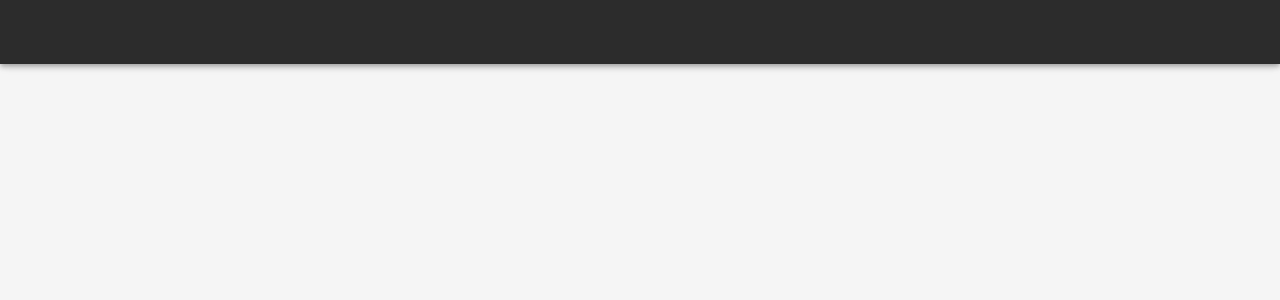
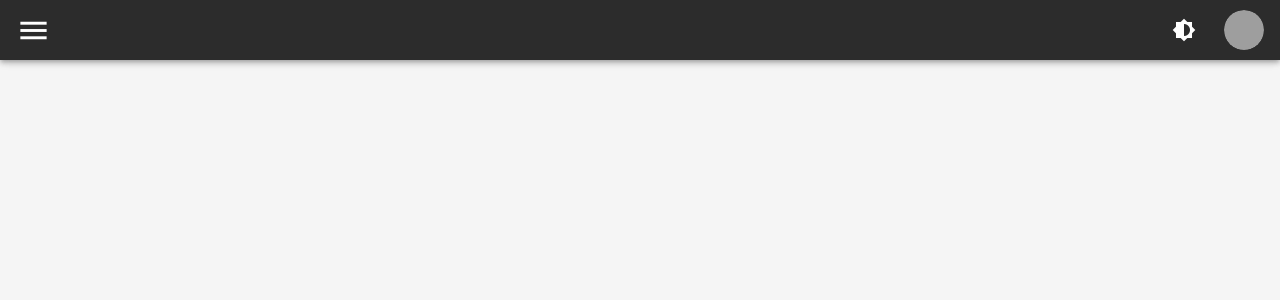
Before and after one commit to NoteHub-official/NoteHub, a Vue app in the folder frontend/: page /dashboard in a window 1280 px wide. Shown: the top 300 px of the page. Built offline with nearby package versions, Linux system fonts and the light colour scheme; grey boxes are pictures that could not be loaded.

Commit message:
initial page setup

```diff
--- a/frontend/public/index.html
+++ b/frontend/public/index.html
@@ -1,17 +1,27 @@
 <!DOCTYPE html>
 <html lang="en">
   <head>
-    <meta charset="utf-8">
-    <meta http-equiv="X-UA-Compatible" content="IE=edge">
-    <meta name="viewport" content="width=device-width,initial-scale=1.0">
-    <link rel="icon" href="<%= BASE_URL %>favicon.ico">
+    <meta charset="utf-8" />
+    <meta http-equiv="X-UA-Compatible" content="IE=edge" />
+    <meta name="viewport" content="width=device-width,initial-scale=1.0" />
+    <link rel="icon" href="<%= BASE_URL %>favicon.ico" />
     <title><%= htmlWebpackPlugin.options.title %></title>
-    <link rel="stylesheet" href="https://fonts.googleapis.com/css?family=Roboto:100,300,400,500,700,900">
-    <link rel="stylesheet" href="https://cdn.jsdelivr.net/npm/@mdi/font@latest/css/materialdesignicons.min.css">
+    <link
+      rel="stylesheet"
+      href="https://fonts.googleapis.com/css?family=Roboto:100,300,400,500,700,900"
+    />
+    <link
+      rel="stylesheet"
+      href="https://cdn.jsdelivr.net/npm/@mdi/font@latest/css/materialdesignicons.min.css"
+    />
+    <link href="https://fonts.googleapis.com/css?family=Material+Icons" rel="stylesheet" />
   </head>
   <body>
     <noscript>
-      <strong>We're sorry but <%= htmlWebpackPlugin.options.title %> doesn't work properly without JavaScript enabled. Please enable it to continue.</strong>
+      <strong
+        >We're sorry but <%= htmlWebpackPlugin.options.title %> doesn't work properly without
+        JavaScript enabled. Please enable it to continue.</strong
+      >
     </noscript>
     <div id="app"></div>
     <!-- built files will be auto injected -->
--- a/frontend/src/App.vue
+++ b/frontend/src/App.vue
@@ -1,9 +1,6 @@
 <template>
   <v-app :style="{ background: $vuetify.theme.themes[theme].background }">
-    <v-app-bar app :color="$vuetify.theme.themes[theme].appbar" class="white--text">
-      <v-spacer></v-spacer>
-    </v-app-bar>
-
+    <NavigationBar />
     <v-content class="mx-0 mb-0">
       <v-container fluid>
         <router-view></router-view>
@@ -13,8 +10,13 @@
 </template>
 
 <script>
+import NavigationBar from "@/components/NavigationBar.vue";
+
 export default {
   name: "App",
+  components: {
+    NavigationBar,
+  },
   data() {
     return {};
   },
--- a/frontend/src/components/HelloWorld.vue
+++ b/frontend/src/components/HelloWorld.vue
@@ -13,8 +13,8 @@
       <v-card-title>
         New Project
       </v-card-title>
-      <v-vard-text>
-        ASDASDASda
+      <v-vard-text class="pl-4">
+        Test Project
       </v-vard-text>
     </v-card>
     <div style="height: 1000px;"></div>
--- /dev/null
+++ b/frontend/src/components/NavigationBar.vue
@@ -0,0 +1,90 @@
+<template>
+  <div>
+    <!-- App Bar -->
+    <v-app-bar app color="appbar" class="white--text" :height="60">
+      <v-icon class="white--text" @click="showDrawer = !showDrawer" :size="35">menu</v-icon>
+      <v-spacer></v-spacer>
+      <v-btn
+        class="ma-4"
+        text
+        icon
+        color="white"
+        @click="$vuetify.theme.dark = !$vuetify.theme.dark"
+      >
+        <v-icon class="white--text mx-5">brightness_medium</v-icon>
+      </v-btn>
+      <v-avatar :size="40">
+        <v-img :src="user.avatar"></v-img>
+      </v-avatar>
+    </v-app-bar>
+    <!-- Sidebar -->
+    <v-navigation-drawer color="drawer" app v-model="showDrawer">
+      <div class="d-flex flex-column justify-center align-center py-5">
+        <div class="d-flex flex-row align-center">
+          <v-img
+            :src="'https://cdn.vuetifyjs.com/images/cards/sunshine.jpg'"
+            class="white--text align-end"
+            gradient="to bottom, rgba(0,0,0,.1), rgba(0,0,0,.5)"
+            height="50px"
+            width="50px"
+          >
+          </v-img>
+          <div class="text-h4 ml-2" :style="{ fontWeight: 405 }">NoteHub</div>
+        </div>
+      </div>
+      <v-divider></v-divider>
+      <!-- Personal Info -->
+      <v-list three-line>
+        <v-list-item>
+          <v-list-item-avatar>
+            <v-img :src="user.avatar"></v-img>
+          </v-list-item-avatar>
+          <v-list-item-content>
+            <v-list-item-title>{{ user.name }}</v-list-item-title>
+            <v-list-item-subtitle>{{ user.subtitle }}</v-list-item-subtitle>
+          </v-list-item-content>
+        </v-list-item>
+      </v-list>
+      <v-divider></v-divider>
+      <!-- Buttons-->
+      <v-list>
+        <v-list-item v-for="link in links" :key="link.text" router :to="link.route">
+          <v-list-item-icon>
+            <v-icon>{{ link.icon }}</v-icon>
+          </v-list-item-icon>
+          <v-list-item-content>
+            <v-list-item-title>{{ link.text }}</v-list-item-title>
+          </v-list-item-content>
+        </v-list-item>
+      </v-list>
+    </v-navigation-drawer>
+  </div>
+</template>
+
+<script>
+export default {
+  name: "NavigationBar",
+  data() {
+    return {
+      showDrawer: false,
+      user: {
+        avatar: "https://cdn.vuetifyjs.com/images/lists/2.jpg",
+        name: "John Smith",
+        subtitle: "Student at University of Illinois Urbana-Champaign",
+      },
+      links: [
+        { icon: "dashboard", text: "Dashboard", route: "/" },
+        { icon: "folder", text: "MyProject", route: "/projects" },
+        { icon: "person", text: "Team", route: "/team" },
+      ],
+    };
+  },
+  computed: {
+    theme() {
+      return this.$vuetify.theme.dark ? "dark" : "light";
+    },
+  },
+};
+</script>
+
+<style></style>
--- a/frontend/src/plugins/vuetify.js
+++ b/frontend/src/plugins/vuetify.js
@@ -2,7 +2,7 @@ import Vue from "vue";
 import Vuetify from "vuetify/lib/framework";
 import colors from "vuetify/lib/util/colors";
 
-Vue.use(Vuetify);
+Vue.use(Vuetify, {});
 
 export default new Vuetify({
   iconfont: "md",
@@ -19,6 +19,7 @@ export default new Vuetify({
         success: "#2ed573",
         warning: "#FFC107",
         appbar: "#2c2c2c",
+        drawer: "white",
         background: colors.grey.lighten4,
       },
       dark: {
@@ -29,6 +30,7 @@ export default new Vuetify({
         success: "#2ed573",
         warning: "#FFC107",
         appbar: "#232323",
+        drawer: "#232323",
         background: "#171717",
       },
     },
```
